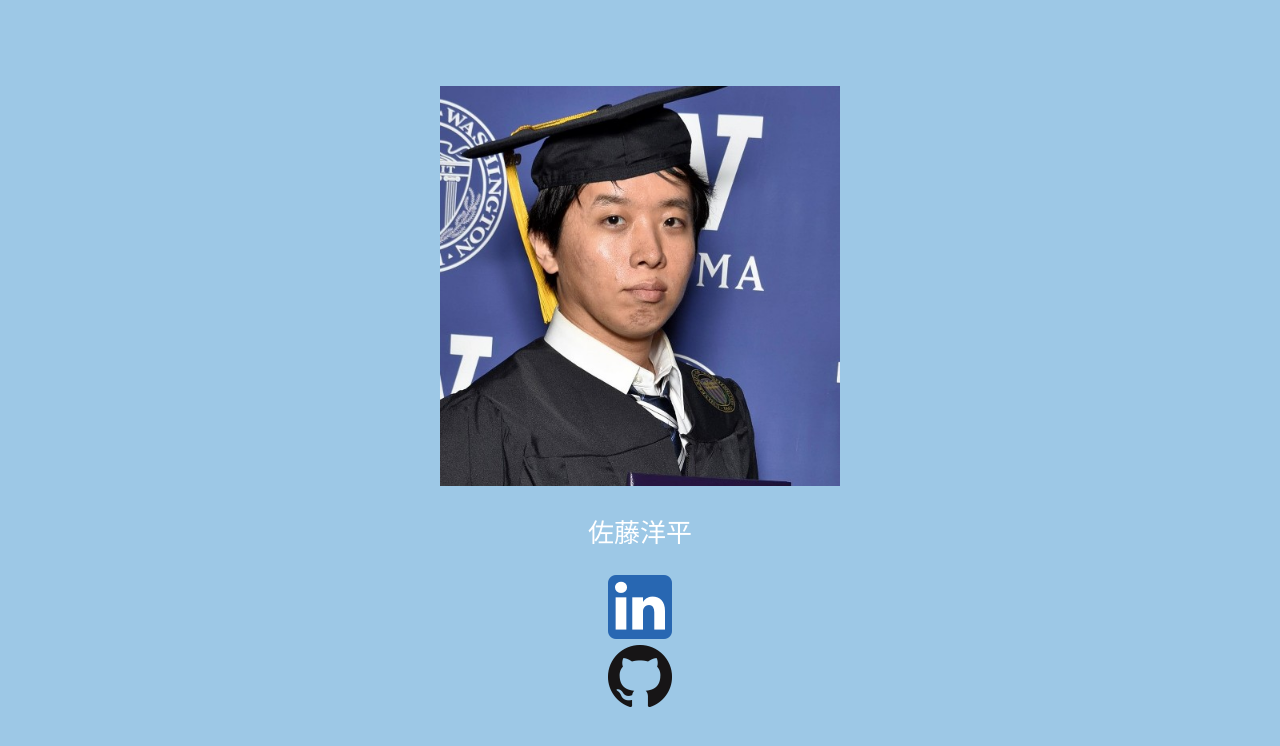
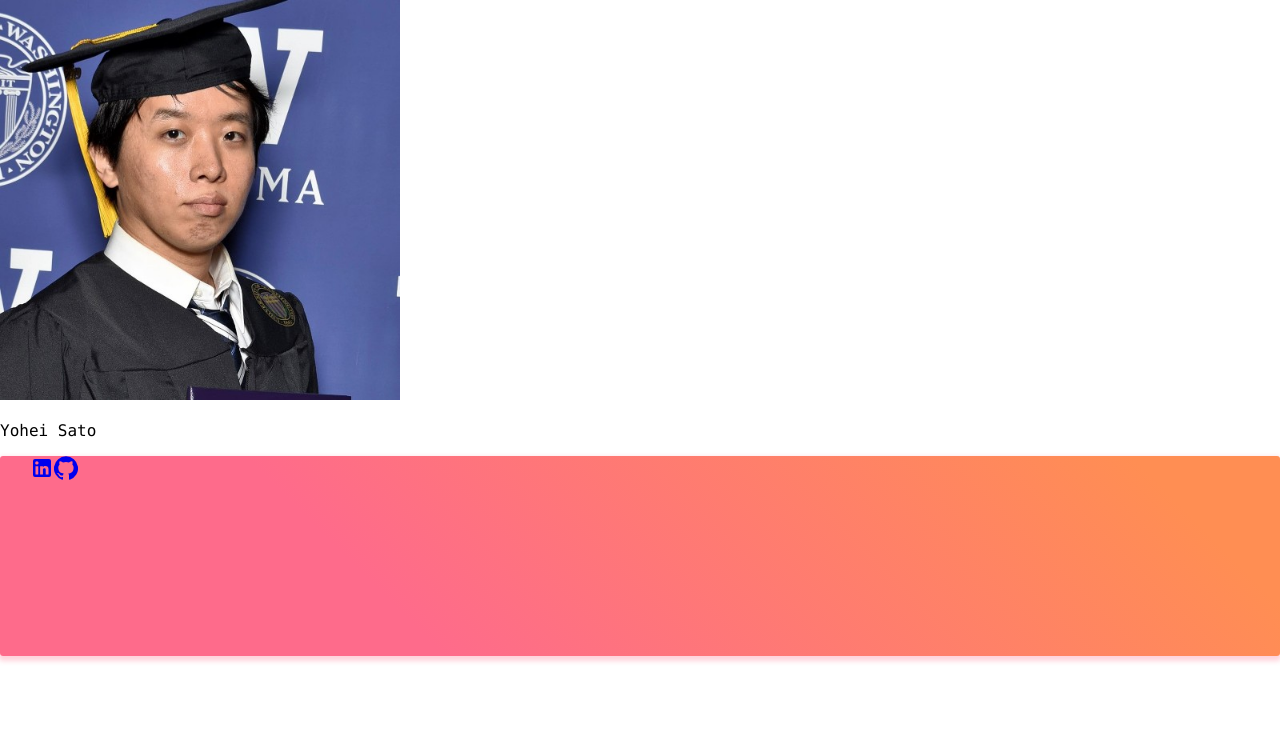
Before and after one commit to yohei-yohei/personalwebsite, a React (Create React App) app: page / in a window 1280 px wide. Shown: the top 746 px of the page. Built offline with nearby package versions, Linux system fonts and the light colour scheme.

Commit message:
minor changes

```diff
--- a/package.json
+++ b/package.json
@@ -3,6 +3,8 @@
   "version": "0.1.0",
   "private": true,
   "dependencies": {
+    "@material-ui/core": "^4.11.4",
+    "@material-ui/icons": "^4.11.2",
     "@testing-library/jest-dom": "^5.11.4",
     "@testing-library/react": "^11.1.0",
     "@testing-library/user-event": "^12.1.10",
--- a/src/App.js
+++ b/src/App.js
@@ -2,27 +2,65 @@ import logo from './yoheisato.jpg';
 import logo2 from './GitHub-Mark-64px.png';
 import logo3 from './iconfinder_1_Linkedin_unofficial_colored_svg_5296501.png';
 import './App.css';
+import { Grid } from '@material-ui/core';
+import GitHubIcon from '@material-ui/icons/GitHub';
+import Icon from '@material-ui/core/Icon';
+import LinkedInIcon from '@material-ui/icons/LinkedIn';
+import { makeStyles } from '@material-ui/core/styles';
+
+
+
+
+
+
+const useStyles = makeStyles({
+  root: {
+    background: 'linear-gradient(45deg, #FE6B8B 30%, #FF8E53 90%)',
+    border: 0,
+    borderRadius: 3,
+    boxShadow: '0 3px 5px 2px rgba(255, 105, 135, .3)',
+    color: 'white',
+    height: 200,
+    padding: '0 30px',
+  },
+});
 
 function App() {
+    const classes = useStyles();
+
+
   return (
     <div className="App">
-      <header className="App-header">
-        <img src={logo} className="App-logo" alt="logo" />
-        <p>
-          <code>佐藤洋平</code>
-        </p>
+      <header>
+      <img src={logo} className="App-logo" alt="logo" />
+
+<p>
+  <code>Yohei Sato</code>
+</p>
+        </header>
+
+    <footer className="Appfooter">
+
+
+     <Grid className={classes.root}>
+
 
         <a href="https://www.linkedin.com/in/yoheisato/">
-        <img  src={logo3} className="LinkedInIcon" />
+        {/* <img  src={logo3} className="LinkedInIcon" /> */}
+        <LinkedInIcon  />
         </a>
 
         <a href="https://github.com/yohei-yohei">
-        <img  src={logo2} className="githubIcon" />
+        {/* <img  src={logo2} className="githubIcon" /> */}
+        <GitHubIcon />
         </a>
 
 
-      </header>
+
+    </Grid>
+    </footer>
     </div>
+
   );
 }
 
```
Also changed, not shown: 2 other files (tests, documents, lock files or other folders).
